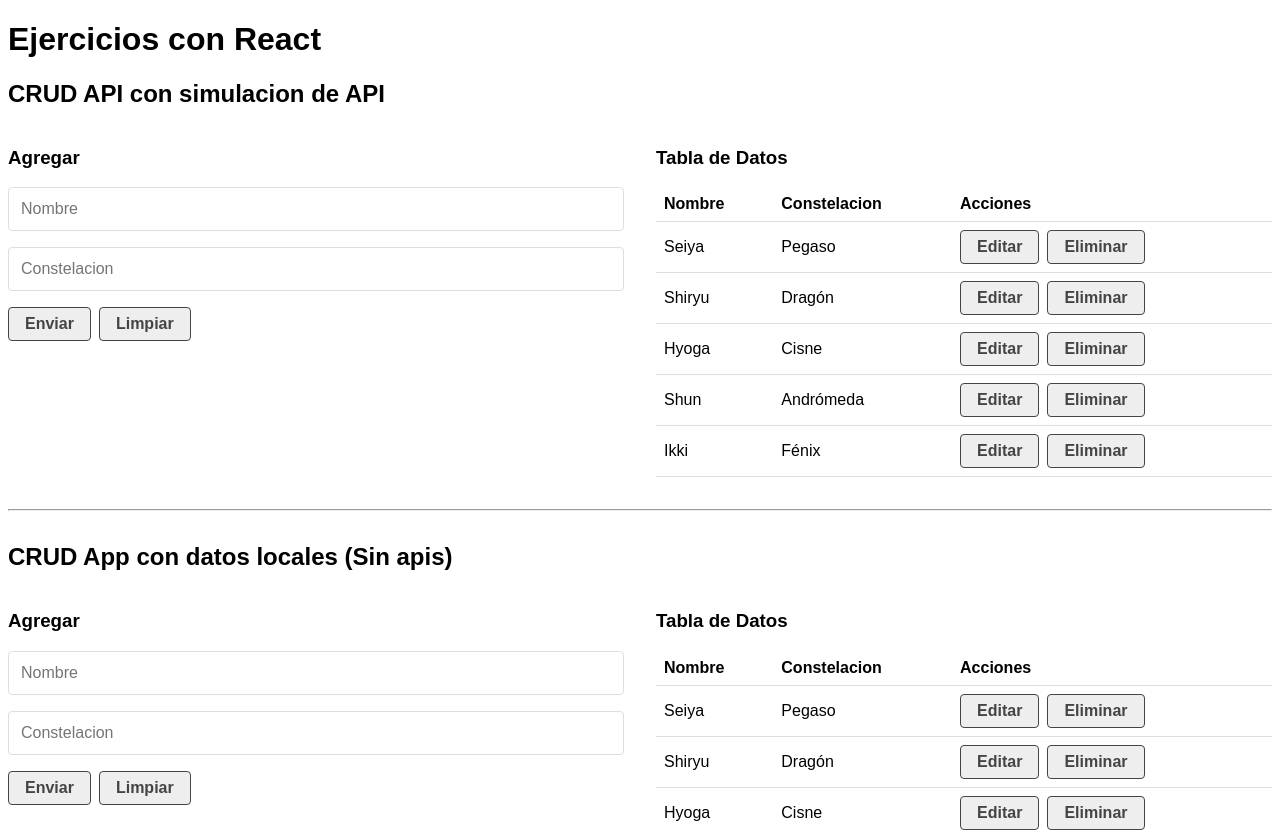
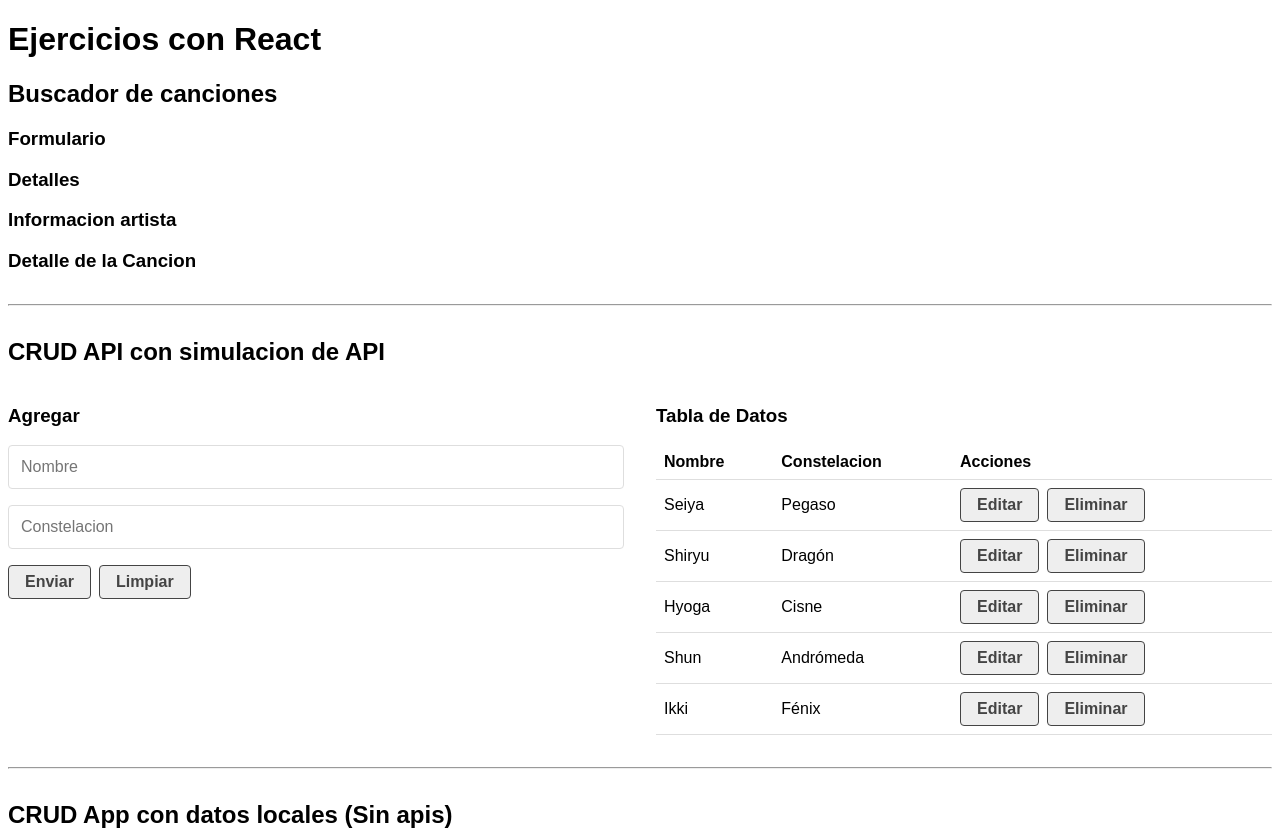
Before and after one commit to policarpio28/react-ejercicios, a React (Create React App) app: page / in a window 1280 px wide. Shown: the top 832 px of the page. Built offline with nearby package versions, Linux system fonts and the light colour scheme; data requests are answered from the project's data file.

Commit message:
Clase 37. Buscador de CancionesI - finalizada

```diff
--- a/src/App.js
+++ b/src/App.js
@@ -1,11 +1,14 @@
 import React from "react";
 import CrudApp from "./components/28_31.CrudApp";
 import CrudApi from "./components/32_36.CrudApi";
+import SongSearch from "./components/37.SongSearch";
 
 function App() {
   return (
     <>
       <h1>Ejercicios con React</h1>
+      <SongSearch />
+      <hr />
       <CrudApi />
       <hr />
       <CrudApp />
--- /dev/null
+++ b/src/components/37.SongArtist.js
@@ -0,0 +1,7 @@
+import React from "react";
+
+const SongArtist = () => {
+  return <h3>Informacion artista</h3>;
+};
+
+export default SongArtist;
--- /dev/null
+++ b/src/components/37.SongCancion.js
@@ -0,0 +1,7 @@
+import React from "react";
+
+const SongCancion = () => {
+  return <h3>Detalle de la Cancion</h3>;
+};
+
+export default SongCancion;
--- /dev/null
+++ b/src/components/37.SongDetails.js
@@ -0,0 +1,15 @@
+import React from "react";
+import SongArtist from "./37.SongArtist";
+import SongCancion from "./37.SongCancion";
+
+const SongDetails = ({ search, cancion, biografia }) => {
+  return (
+    <div>
+      <h3>Detalles</h3>
+      <SongArtist />
+      <SongCancion />
+    </div>
+  );
+};
+
+export default SongDetails;
--- /dev/null
+++ b/src/components/37.SongForm.js
@@ -0,0 +1,7 @@
+import React from "react";
+
+const SongForm = ({ handleSearch }) => {
+  return <h3>Formulario</h3>;
+};
+
+export default SongForm;
--- /dev/null
+++ b/src/components/37.SongSearch.js
@@ -0,0 +1,26 @@
+import React, { useEffect, useState } from "react";
+import SongForm from "./37.SongForm";
+import SongDetails from "./37.SongDetails";
+import Loader from "./32_36.Loader";
+
+const SongSearch = () => {
+  const [search, setSearch] = useState(null);
+  const [cancion, setCancion] = useState(null);
+  const [biografia, setBiografia] = useState(null);
+  const [loading, setLoading] = useState(false);
+
+  const handleSearch = (data) => {
+    console.log(data);
+  };
+
+  return (
+    <div>
+      <h2>Buscador de canciones</h2>
+      {loading && <Loader />}
+      <SongForm handleSearch={handleSearch} />
+      <SongDetails search={search} cancion={cancion} biografia={biografia} />
+    </div>
+  );
+};
+
+export default SongSearch;
```
